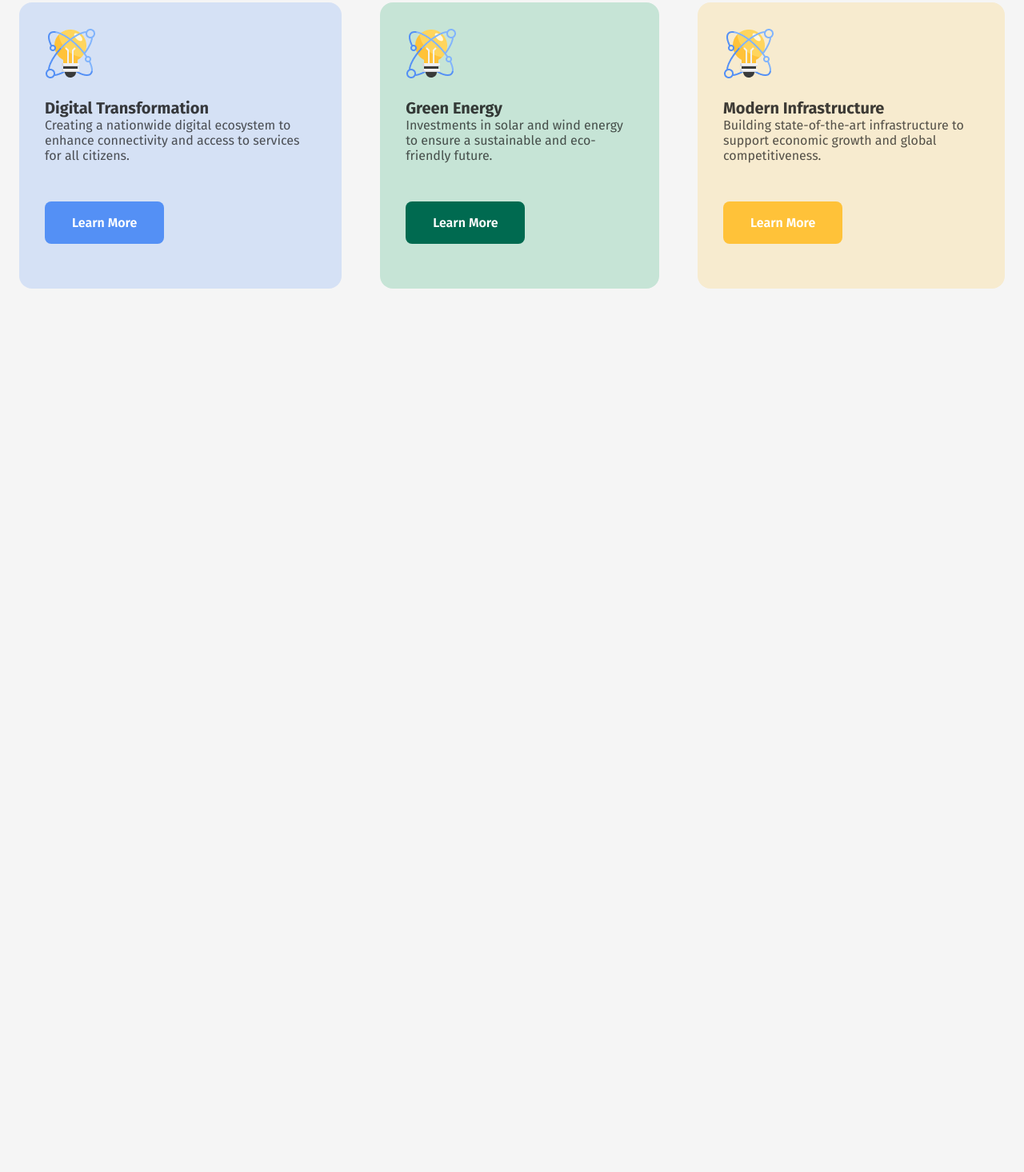
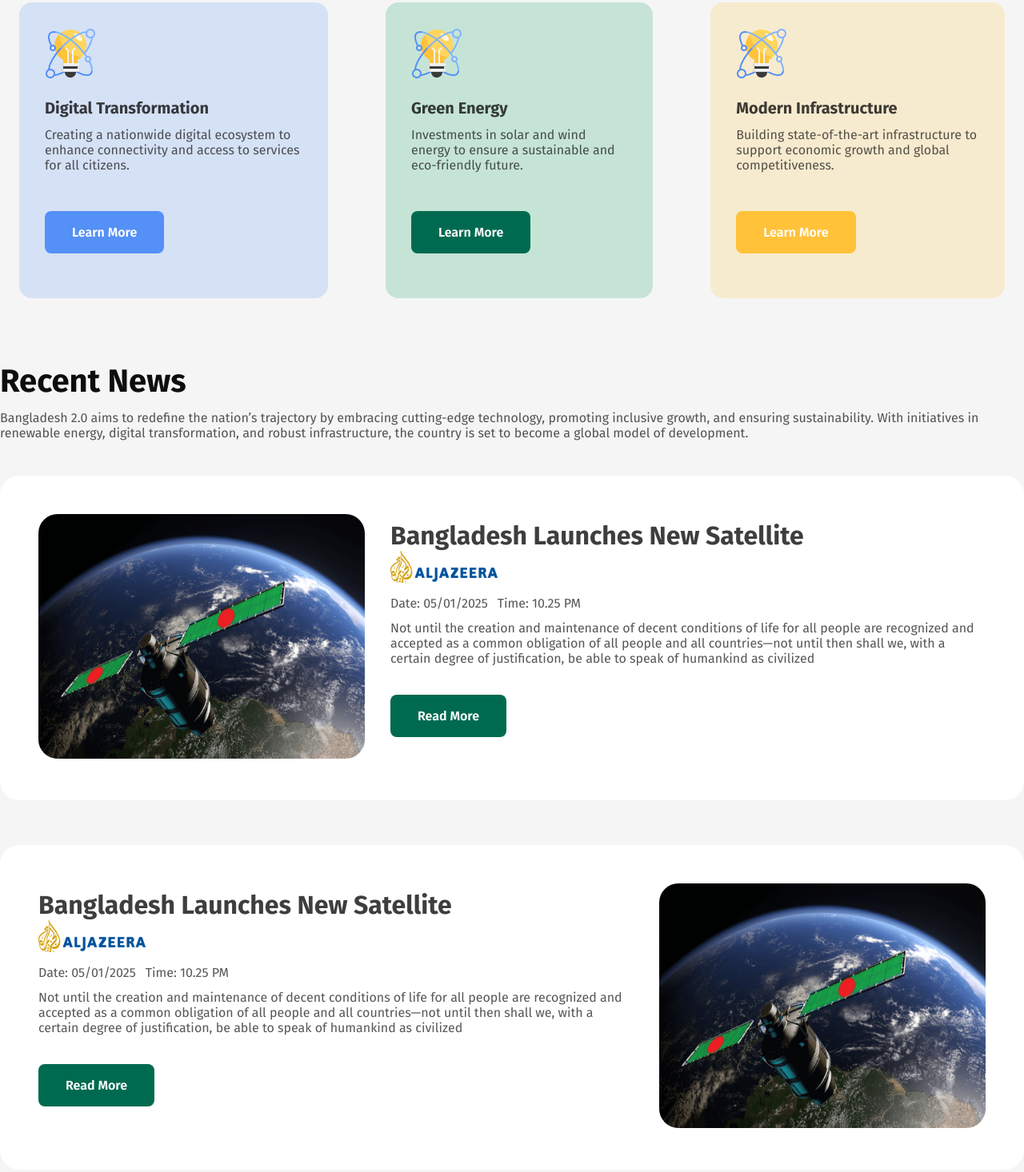
Before and after one commit to Saif-Smran/assingment-1, a plain HTML site: page index.html in a window 1280 px wide. Shown: the part 893-2359 px from the top of the page at 80% size. Before the commit the page ends 1334 px from the top, so only its background shows below. Drawn offline with Linux system fonts and the light colour scheme.

Commit message:
Recent News section complited

```diff
--- a/index.html
+++ b/index.html
@@ -59,9 +59,60 @@
                     <img src="./assets/card-icon.png" alt="Card Icon">
                     <div class="card-content">
                         <h3 class="card-title">Modern Infrastructure</h3>
-                        <p class="card-description">Building state-of-the-art infrastructure to support economic growth and global competitiveness.</p>
+                        <p class="card-description">Building state-of-the-art infrastructure to support economic growth
+                            and global competitiveness.</p>
                     </div>
                     <button class="btn-3">Learn More</button>
+                </div>
+            </div>
+        </section>
+        <!-- Recent News -->
+        <section class="news">
+            <h1 class="section-title">Recent News</h1>
+            <p class="section-subtitle">Bangladesh 2.0 aims to redefine the nation’s trajectory by embracing
+                cutting-edge technology, promoting inclusive growth, and ensuring sustainability. With initiatives in
+                renewable energy, digital transformation, and robust infrastructure, the country is set to become a
+                global model of development.</p>
+            <div class="news-cards">
+                <div class="news-card">
+                    <div class="img"><img src="./assets/satelite.png" alt=""></div>
+                    <div class="news-card-content">
+                        <h3 class="news-card-title">Bangladesh Launches New Satellite</h3>
+                        <img src="/assets/al-jazeera.png" alt="">
+                        <p class="date-time">Date: 05/01/2025<span>Time: 10.25 PM</span></p>
+                        <p class="news-card-description">Not until the creation and maintenance of decent conditions of
+                            life for all people are recognized and accepted as a common obligation of all people and all
+                            countries—not until then shall we, with a certain degree of justification, be able to speak of humankind as civilized
+                        </p>
+                        <button class="btn-primary">Read More</button>
+                    </div>
+                </div>
+            <div class="news-cards">
+                <div class="news-card">
+                    <div class="news-card-content">
+                        <h3 class="news-card-title">Bangladesh Launches New Satellite</h3>
+                        <img src="/assets/al-jazeera.png" alt="">
+                        <p class="date-time">Date: 05/01/2025<span>Time: 10.25 PM</span></p>
+                        <p class="news-card-description">Not until the creation and maintenance of decent conditions of
+                            life for all people are recognized and accepted as a common obligation of all people and all
+                            countries—not until then shall we, with a certain degree of justification, be able to speak of humankind as civilized
+                        </p>
+                        <button class="btn-primary">Read More</button>
+                    </div>
+                    <div class="img"><img src="./assets/satelite.png" alt=""></div>
+                </div>
+                <div class="news-card">
+                    <div class="img"><img src="./assets/satelite.png" alt=""></div>
+                    <div class="news-card-content">
+                        <h3 class="news-card-title">Bangladesh Launches New Satellite</h3>
+                        <img src="/assets/al-jazeera.png" alt="">
+                        <p class="date-time">Date: 05/01/2025<span>Time: 10.25 PM</span></p>
+                        <p class="news-card-description">Not until the creation and maintenance of decent conditions of
+                            life for all people are recognized and accepted as a common obligation of all people and all
+                            countries—not until then shall we, with a certain degree of justification, be able to speak of humankind as civilized
+                        </p>
+                        <button class="btn-primary">Read More</button>
+                    </div>
                 </div>
             </div>
         </section>
--- a/styles/style.css
+++ b/styles/style.css
@@ -144,7 +144,7 @@ main {
     display: flex;
     flex-direction: row;
     align-items: center;
-    gap: 24;
+    gap: 24px;
     padding: 0px;
 }
 
@@ -180,7 +180,7 @@ main {
     flex-direction: column;
     justify-content: flex-start;
     align-items: flex-start;
-    gap: 12;
+    gap: 12px;
     padding: 0px;
     margin: 24px 0px;
 }
@@ -196,3 +196,57 @@ main {
     font-size: 16px;
     font-weight: 400;
 }
+
+/* Recent News */
+
+.news-cards {
+    display: flex;
+    flex-direction: column;
+    justify-content: flex-start;
+    align-items: flex-start;
+    gap: 24px;
+    padding: 0px;
+    margin-top: 32px;
+}
+
+.news-card {
+    display: flex;
+    flex-direction: row;
+    justify-content: flex-start;
+    align-items: center;
+    gap: 32px;
+    padding: 48px;
+    border-radius: 24px;
+    background: rgb(255, 255, 255);
+}
+
+.news-card-conten {
+    display: flex;
+    flex-direction: column;
+    justify-content: flex-start;
+    align-items: left;
+    gap: 12px;
+    padding: 0px;
+}
+
+.date-time span {
+    margin: 0px 12px;
+}
+
+.news-card-title {
+    color: rgba(14, 14, 14, 0.8);
+    font-size: 32px;
+    font-weight: 700;
+}
+
+.news-card-content p {
+    color: rgba(14, 14, 14, 0.7);
+    font-size: 16px;
+    font-weight: 400;
+    margin: 12px 0px;
+}
+
+.img img {
+    width: 408px;
+    border-radius: 24px;
+}
```
